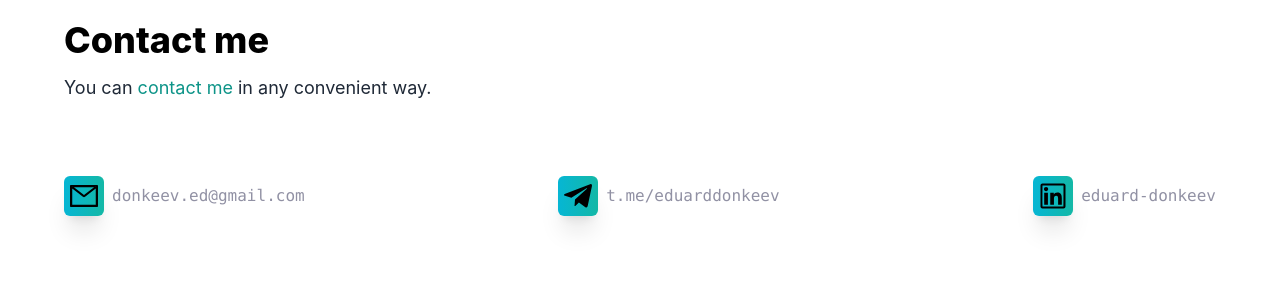
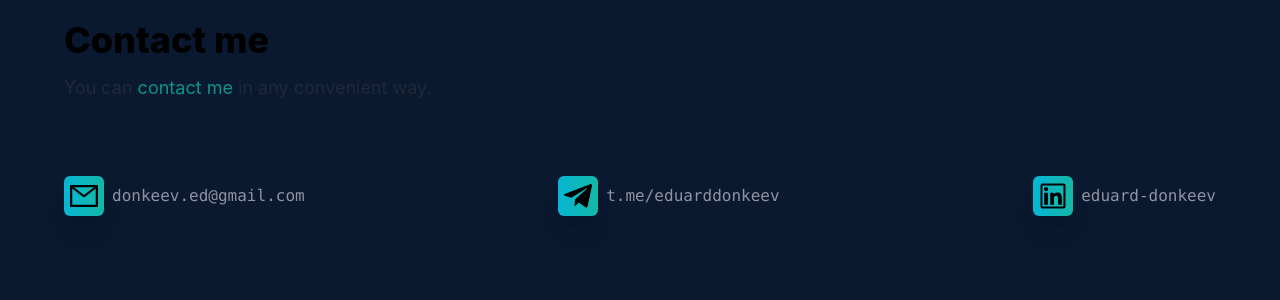
Before and after one commit to EDDON11/portfolio-website, a Next.js app: page /Contact in a window 1280 px wide. Shown: the top 300 px of the page. Built offline with nearby package versions, Linux system fonts and the light colour scheme.

Commit message:
First bag

```diff
--- a/pages/Contact.js
+++ b/pages/Contact.js
@@ -17,32 +17,32 @@ const Contact = () => {
         </p>
         <div className="pt-16 pb-8">
           <div className="flex justify-between tabletxl:flex-col minmobile:flex-col tabletxxl:flex-col">
-            <a href="mailto:webdevelopered@gmail.com">
+
               <div className="flex items-center tabletxl:pb-2 tabletxxl:pt-4 hover:animate-pulse">
-                <AiOutlineMail className="w-10 h-10  bg-gradient-to-r from-cyan-500 to-teal-500  p-1 shadow-xl rounded-md m-0 text-lg  mr-2 md:text-sm " />
-                <p className="text-secondary hover:text-teal-600 font-mono">
+                <AiOutlineMail className="w-10 h-10 minmobile:w-7 minmobile:h-7  bg-gradient-to-r from-cyan-500 to-teal-500  p-1 shadow-xl rounded-md m-0 text-lg  mr-2 md:text-sm " />
+                <p className="text-secondary minmobile:text-xs hover:text-teal-600 font-mono">
                   donkeev.ed@gmail.com
                 </p>
               </div>
-            </a>
+
             <a href="https://t.me/eduarddonkeev">
               <div className="flex items-center tabletxl:pb-2 tabletxxl:pt-4 hover:animate-pulse">
-                <FaTelegramPlane className="w-10 h-10  bg-gradient-to-r from-cyan-500 to-teal-500  p-1 shadow-xl rounded-md m-0 text-lg   mr-2" />
-                <a href="https://t.me/eduarddonkeev">
-                  <p className="text-secondary hover:text-teal-600 font-mono">
+                <FaTelegramPlane className="w-10 h-10 minmobile:w-7 minmobile:h-7 bg-gradient-to-r from-cyan-500 to-teal-500  p-1 shadow-xl rounded-md m-0 text-lg   mr-2" />
+
+                  <p className="text-secondary minmobile:text-xs hover:text-teal-600 font-mono">
                     t.me/eduarddonkeev
                   </p>
-                </a>
+
               </div>
             </a>
             <a href="https://www.linkedin.com/in/eduard-donkeev-324053240">
               <div className="flex items-center tabletxl:pb-2 tabletxxl:pt-4 hover:animate-pulse">
-                <AiOutlineLinkedin className="w-10 h-10  bg-gradient-to-r from-cyan-500 to-teal-500  p-1 shadow-xl rounded-md m-0 text-lg   mr-2" />
-                <a href="https://www.linkedin.com/in/eduard-donkeev-324053240">
-                  <p className="text-secondary hover:text-teal-600 font-mono">
+                <AiOutlineLinkedin className="w-10 h-10 minmobile:w-7 minmobile:h-7 bg-gradient-to-r from-cyan-500 to-teal-500  p-1 shadow-xl rounded-md m-0 text-lg   mr-2" />
+
+                  <p className="text-secondary minmobile:text-xs hover:text-teal-600 font-mono">
                     eduard-donkeev
                   </p>
-                </a>
+
               </div>
             </a>
           </div>
--- a/pages/Work.js
+++ b/pages/Work.js
@@ -33,7 +33,7 @@ const Work = () => {
         ))}
       </div>
 
-      <h1 className="text-secondary text-base my-10  flex items-center tabletxl:text-sm">
+      <h1 className="text-secondary text-base my-10  flex items-center tabletxl:text-sm minmobile:text-xs">
         Discover all projects on{" "}
         <a href="https://github.com/EDDON11" className="text-white font-semibold pr-2 pl-2 tabletxl:text-sm hover:text-transparent bg-clip-text bg-gradient-to-br from-cyan-500 to-teal-500">
           GutHub{" "}
--- a/styles/globals.css
+++ b/styles/globals.css
@@ -41,6 +41,7 @@ body {
   margin: 0;
   font-family: -apple-system, BlinkMacSystemFont, Segoe UI, Roboto, Oxygen,
     Ubuntu, Cantarell, Fira Sans, Droid Sans, Helvetica Neue, sans-serif;
+    background: #0a192f;
 }
 
 
```
